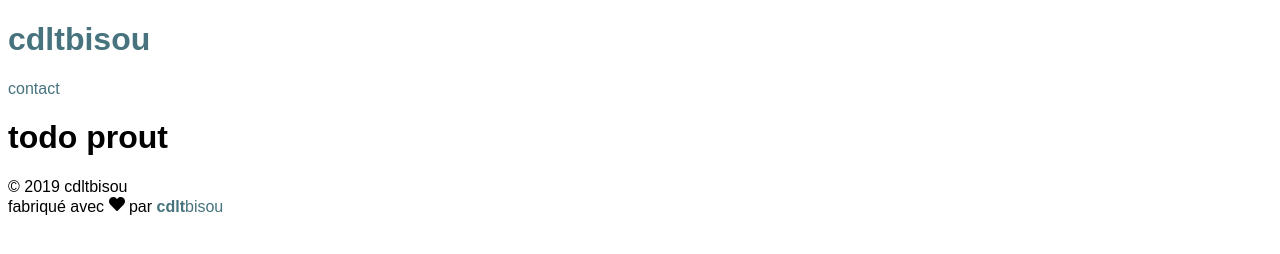
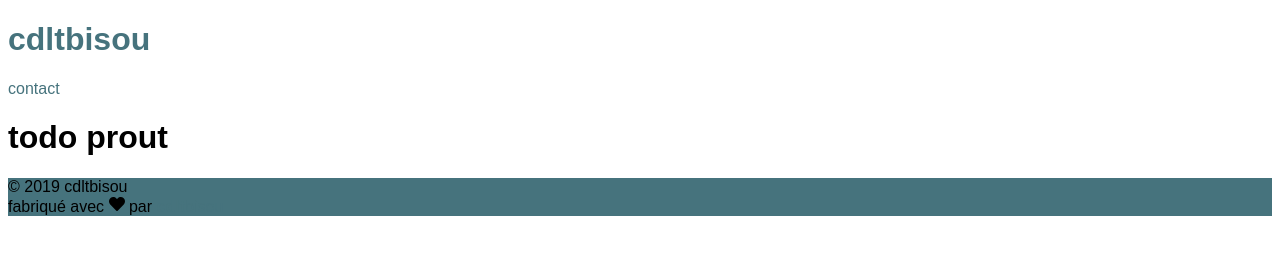
Before and after one commit to Camvillard/g-samantha-gallay, a Gatsby site: page / in a window 1280 px wide. Built offline with nearby package versions, Linux system fonts and the light colour scheme; Gatsby itself is replaced by a stand-in of ours; a web font is replaced by a local one.

Commit message:
updated footer

```diff
--- a/src/components/Footer.jsx
+++ b/src/components/Footer.jsx
@@ -1,7 +1,11 @@
+// external stuff
 import React from 'react';
 import { StaticQuery, graphql } from "gatsby"
+import { FaHeart } from "react-icons/fa";
 
-import { FaHeart } from "react-icons/fa";
+// internal stuff
+import "../styles/main.scss";
+
 
 
 export default () => (
--- /dev/null
+++ b/src/styles/components/_footer.scss
@@ -0,0 +1,3 @@
+footer {
+  background: $primary-color;
+}
--- a/src/styles/components/index.scss
+++ b/src/styles/components/index.scss
@@ -1,5 +1,6 @@
 /*----- INDEX FOR COMPONENTS ----- */
 
 @import "navbar";
+@import "footer";
 @import "buttons";
 @import "forms";
```
